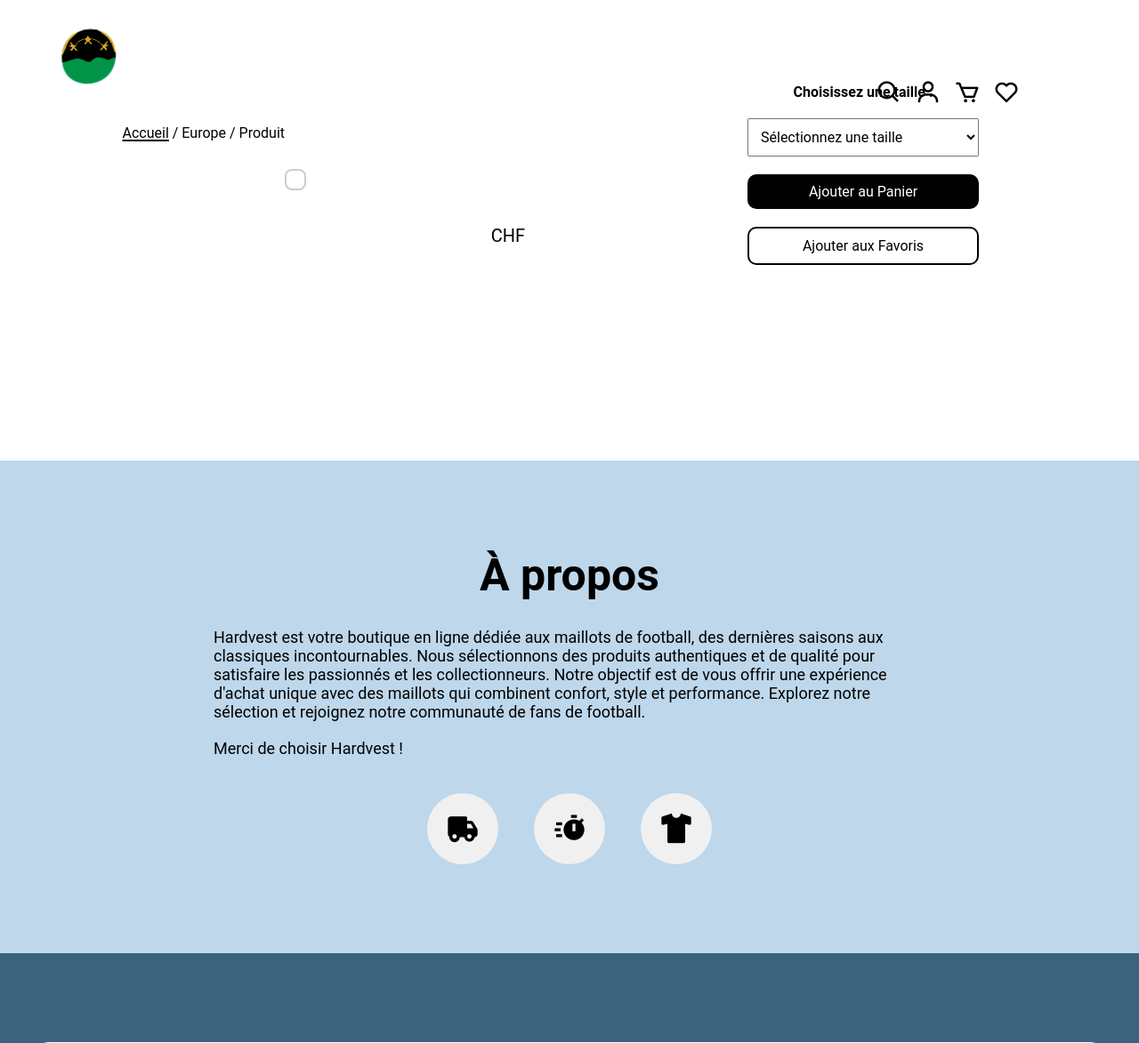
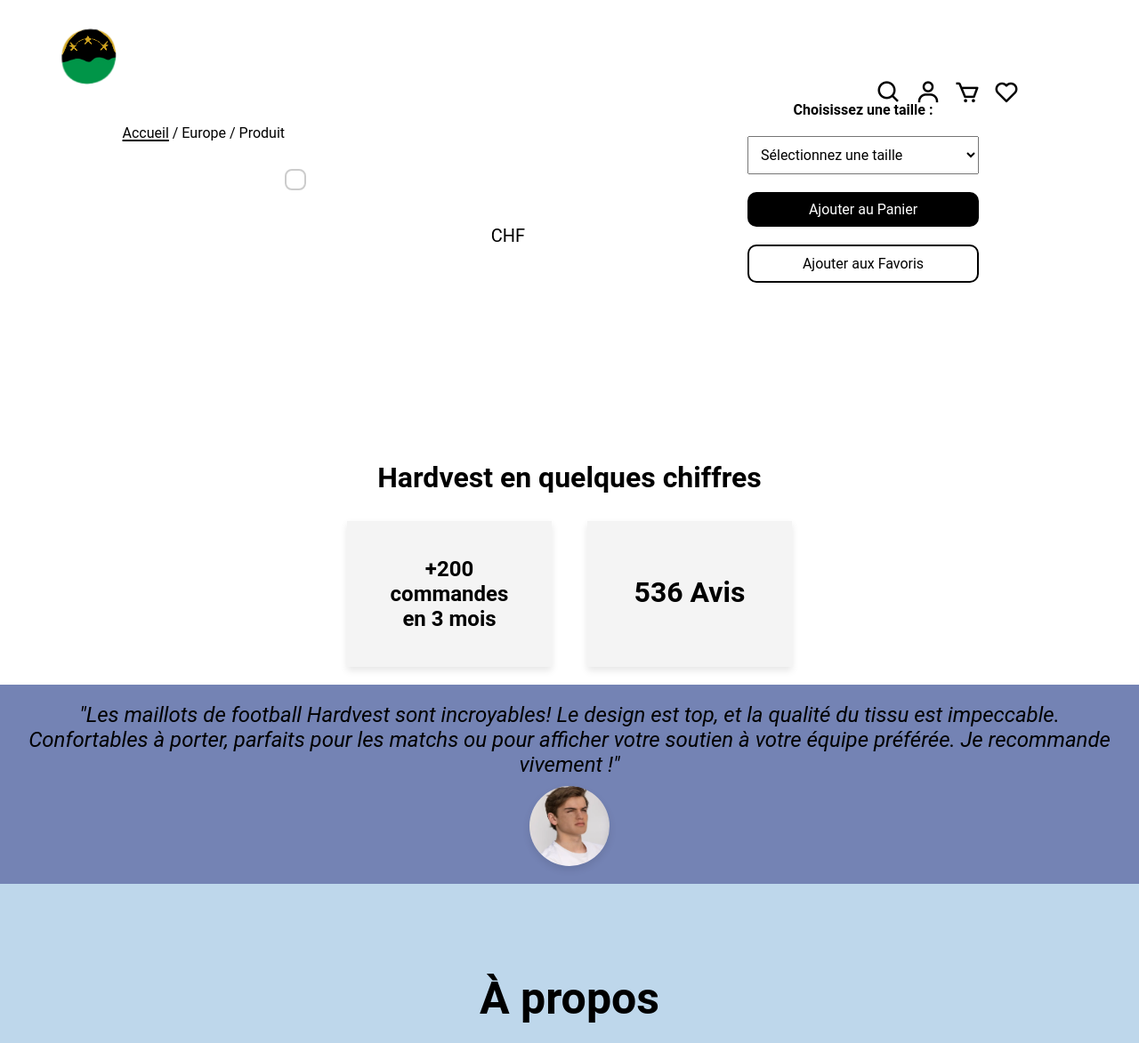
Before and after one commit to 1alext/TM_Alex, a PHP site: page /page_produit.php?id=6 in a window 1280 px wide. Shown: the top 1173 px of the page at 89% size. Run offline with PHP 8.4, Linux system fonts and the light colour scheme; data that the repository does not hold is empty.

Commit message:
ajout d'une section avis et ajout une fonction supprimé le produit dans la pagepanier.php

```diff
--- a/Lien.css
+++ b/Lien.css
@@ -914,6 +914,72 @@
     transition: opacity 0.3s ease, visibility 0.3s ease;
 }
 
+/*Section hardvest en quelques chiffres*/
+.hardvest-stats {
+    text-align: center;
+    padding: 0;
+}
+
+.hardvest-stats h2 {
+    font-size: 2em;
+    margin-bottom: 30px;
+    color: #000000;
+}
+
+.stats-container {
+    display: flex;
+    justify-content: center;
+    gap: 40px;
+}
+
+.stat-box {
+    background-color: #f4f4f4;
+    padding: 40px;
+    width: 230px;
+    box-shadow: 0 4px 8px rgba(0, 0, 0, 0.1);
+    display: flex;
+    flex-direction: column;
+    align-items: center;
+    justify-content: center;
+}
+
+.stat-box .stat-number {
+    font-size: 2em;
+    font-weight: bold;
+    color: black;
+    margin-bottom: 5px;
+}
+
+.stat-box .stat-text {
+    font-size: 1.5em;
+    color: #000000;
+    font-weight: bold;
+}
+
+/*Rectangle pour l'avis*/
+.avis-section {
+    background-color: #7483b4;
+    padding: 20px;
+    margin-top: 20px;
+    text-align: center;
+    width: 100%;
+    box-shadow: 0 4px 8px rgba(0, 0, 0, 0.1);
+}
+
+.avis-section p {
+    font-size: 1.5em;
+    color: #000000;
+    font-style: italic;
+}
+
+.avis-image {
+    margin-top: 10px;
+    width: 90px;
+    height: 90px;
+    border-radius: 50%;
+    box-shadow: 0 4px 8px rgba(0, 0, 0, 0.1);
+}
+
 
 #europe-page #search-bar {
     width: 200px;
@@ -999,7 +1065,7 @@
     max-width: 300px;
     text-align: center;
     position: relative;
-    bottom: 180px;
+    bottom: 160px;
     left: 500px;
 }
 
@@ -1030,7 +1096,7 @@
     width: 100%;
 }
 
-/* Style pour le bouton "Ajouter aux Favoris" */
+/*Style pour le bouton "Ajouter aux Favoris" */
 .size-selection button[value="add_to_favorites"] {
     background-color: white;
     color: black;
--- a/page_produit.php
+++ b/page_produit.php
@@ -118,6 +118,32 @@
     </form>
 </section>
 
+<!--Section Hardvest en quelques chiffres-->
+<section class="hardvest-stats">
+    <h2>Hardvest en quelques chiffres</h2>
+
+    <!-- Conteneur pour les statistiques -->
+    <div class="stats-container">
+        <!-- Carré gauche -->
+        <div class="stat-box">
+            <p class="stat-text">+200 commandes en 3 mois</p>
+        </div>
+
+        <!-- Carré droit -->
+        <div class="stat-box">
+            <p class="stat-number">536 Avis</p>
+        </div>
+    </div>
+
+    <!-- Section Avis en dessous des carrés -->
+    <div class="avis-section">
+        <p>"Les maillots de football Hardvest sont incroyables! Le design est top, et la qualité du tissu est impeccable. Confortables à porter, parfaits pour les matchs ou pour afficher votre soutien à votre équipe préférée. Je recommande vivement !"</p>
+
+        <!-- Ajout de l'image utilisateur -->
+        <img src="asset/libre.png" alt="Avis utilisateur" class="avis-image">
+    </div>
+</section>
+
 <!--A propos-->
 
 <section id="about">
```
Also changed, not shown: Journaldebord.md (+1 -1 lines), pagepanier.php (+36 -2 lines), asset/libre.PNG (added).
